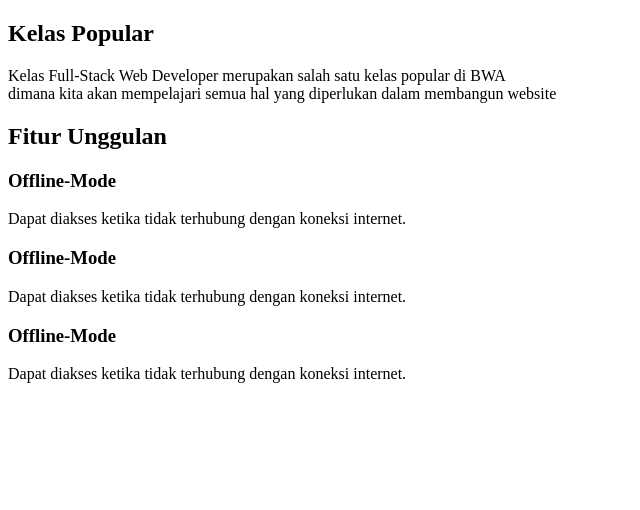
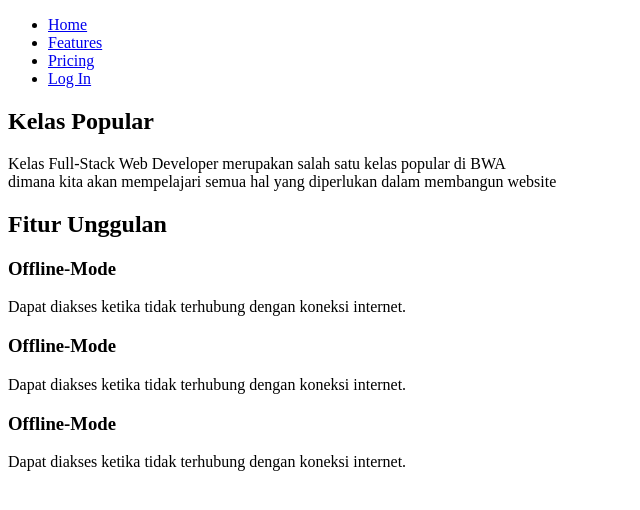
Before and after one commit to gustonecrush/ebook-html5-bwa, a plain HTML site: page index.html in a window 1280 px wide. Shown: the whole page, without its empty margins (0-640 px from the left). Drawn offline with Linux system fonts and the light colour scheme.

Commit message:
navigation

```diff
--- a/index.html
+++ b/index.html
@@ -8,7 +8,23 @@
 </head>
 <body>
 
-    <section> <!-- ini adalah section -->
+    <nav>
+        <ul>
+            <li>
+                <a href="index.html">Home</a>
+            </li>
+            <li>
+                <a href="features.html">Features</a>
+            </li>
+            <li>
+                <a href="#">Pricing</a>
+            </li>
+            <li>
+                <a href="#">Log In</a>
+            </li>
+        </ul>
+    </nav>
+    <section>
         <h1>Kelas Popular</h1>
         <p>
             Kelas Full-Stack Web Developer merupakan salah satu kelas popular di BWA <br>
```
